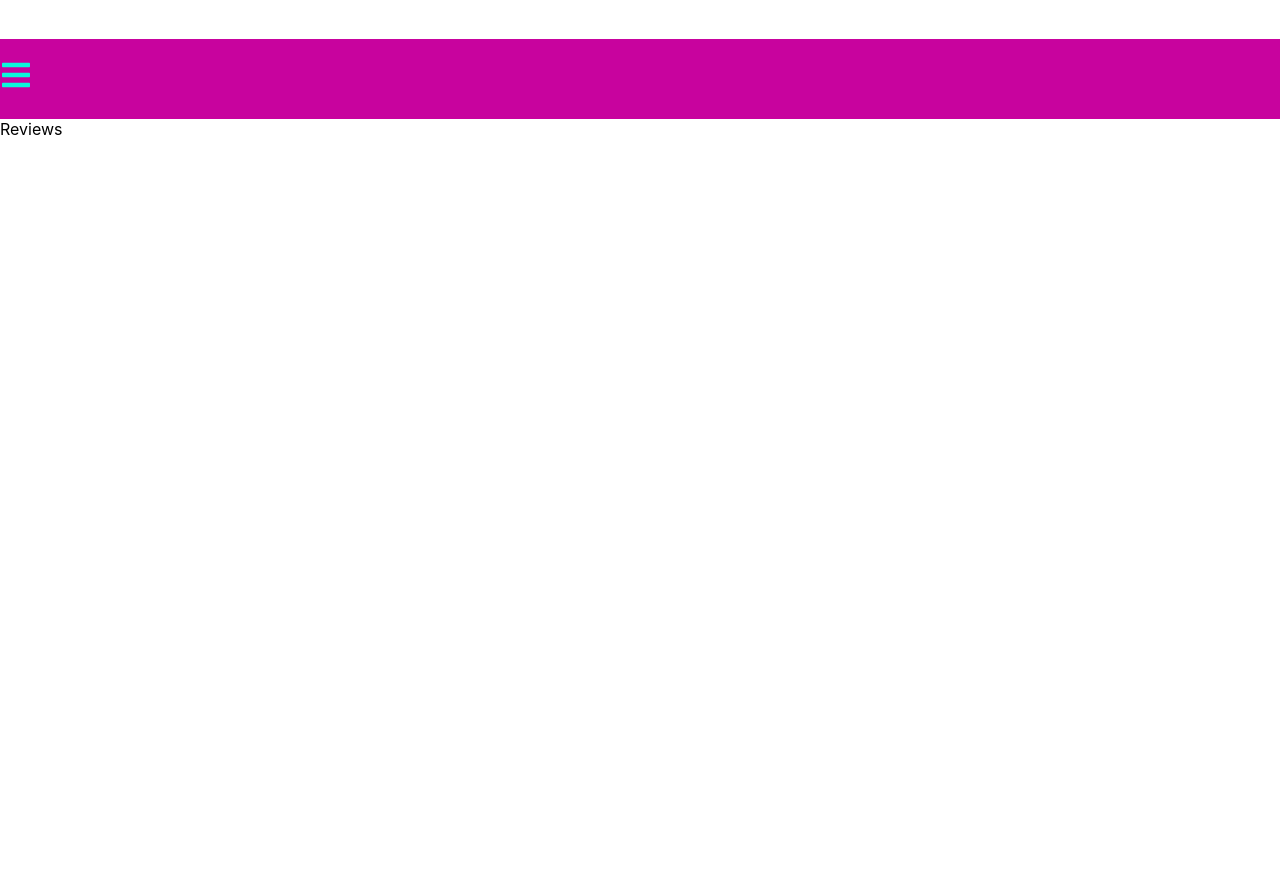
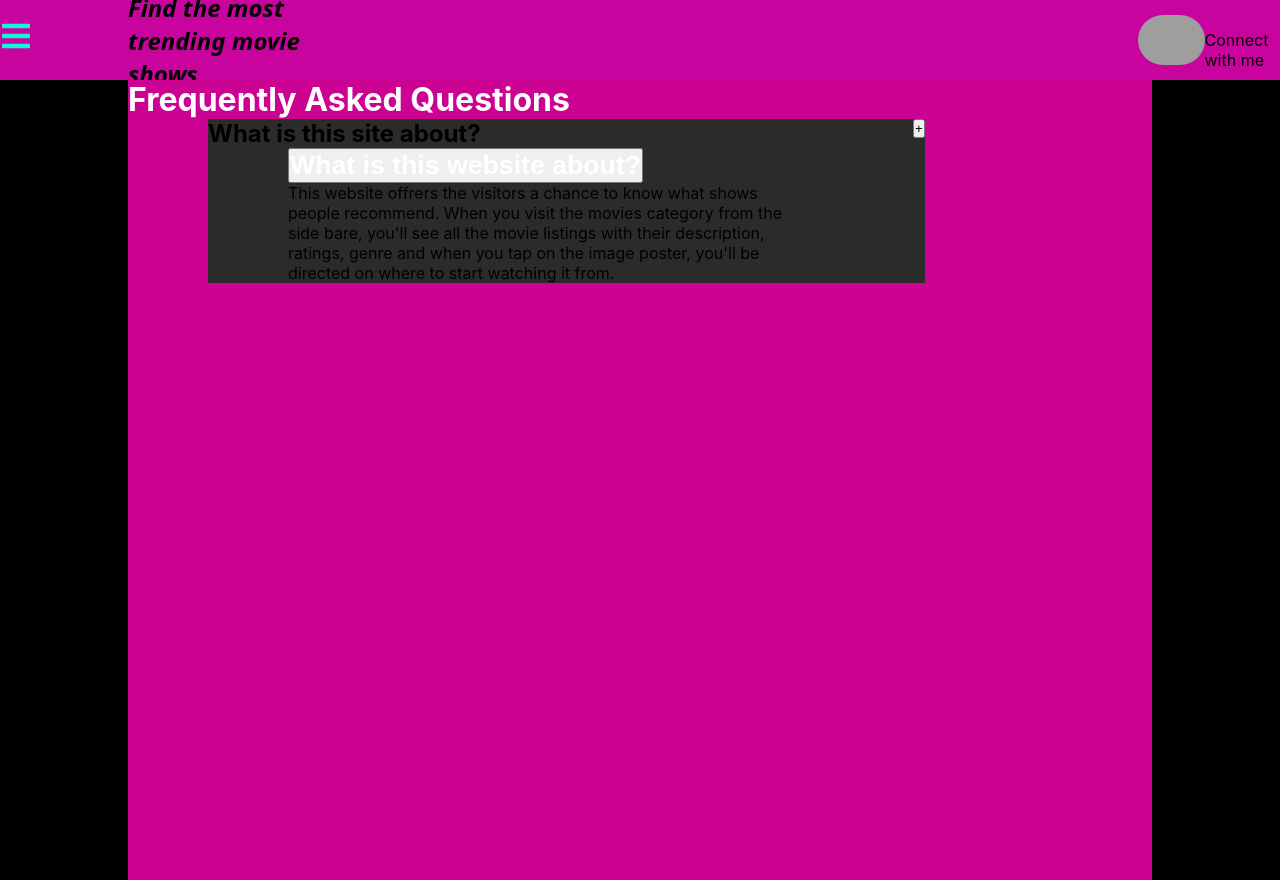
Before and after one commit to Teenskey-Knows/movies-and-series-hub, a React (Create React App) app: page /reviews in a window 1280 px wide. Before the commit the page ends 800 px from the top, so only its background shows below. Built offline with nearby package versions, Linux system fonts and the light colour scheme; data requests are answered from the project's data file; grey boxes are pictures that could not be loaded.

Commit message:
Adding extra features to my Review component

```diff
--- /dev/null
+++ b/src/Pages/Questions.css
@@ -0,0 +1,5 @@
+*{
+    margin: 0;
+    padding: 0;
+    box-sizing: border-box;
+}
--- /dev/null
+++ b/src/Pages/Questions.js
@@ -0,0 +1,29 @@
+import React,{useState}from 'react'
+import "../Pages/Questions.css"
+
+function Questions() {
+    const [question1,setQuestion1]=useState(true)
+
+function toggle1(){
+    setQuestion1(!question1)
+}
+
+const paragraph1 = (<p>This website offrers the visitors a chance to know what shows people recommend. When you visit the movies category from the side bare, you'll see all the movie listings with their description, ratings, genre and when you tap on the image poster, you'll be directed on where to start watching it from.</p>)
+
+  return (
+   <>
+   <div className="question1">
+    <button onClick={toggle1} className="questionBtn1">
+        <h1 className="myquestion1">
+            What is this website about?
+        </h1>
+    </button>
+    {question1 ? <p>{paragraph1}</p> : null}
+   </div>
+
+
+   </>
+  )
+}
+
+export default Questions
--- a/src/Pages/Reviews.js
+++ b/src/Pages/Reviews.js
@@ -1,13 +1,29 @@
 import React from 'react'
+import Questions from './Questions'
+
 
 
 function Reviews() {
 
   return (
-    <div>Reviews
+    <>
+
+    <div className="backgroundIt">
+      <br />
+      <div className="contentbackground">
+      <h1>Frequently Asked Questions</h1>
+      <div className="question1">
+        <h2>What is this site about?<span><button className="one">+</button></span></h2>
+        <Questions/>
+      </div>
+
+      </div>
+
+    </div>
 
 
-    </div>
+
+    </>
   )
 }
 
--- a/src/components/Navbar.css
+++ b/src/components/Navbar.css
@@ -4,6 +4,20 @@
     display: flex;
     justify-content: flex-start;
     align-items: center;
+}
+
+.h1h2{
+    color:  rgb(0, 0, 0);
+    font-family: system-ui, -apple-system, BlinkMacSystemFont, 'Segoe UI', Roboto, Oxygen, Ubuntu, Cantarell, 'Open Sans', 'Helvetica Neue', sans-serif;
+    font-style: italic;
+    font-size: 1.5rem;
+    margin-left: 6rem;
+}
+.dan{
+    border-radius: 4rem;
+    margin-left: 48rem;
+    float: right;
+
 }
 
 .menu-bars{
--- a/src/components/Navbar.js
+++ b/src/components/Navbar.js
@@ -4,6 +4,7 @@ import * as AiIcons from "react-icons/ai"
 import {Link} from "react-router-dom"
 import SidebarData from "./SidebarData"
 import { IconContext } from 'react-icons'
+import Dan from "../Images/Dan.png"
 //Allows us to style the icons all at ago
 //=========================================
 
@@ -18,12 +19,19 @@ function Navbar() {
     //so we're setting our sidebar to reverse state(to true)
   return (
   <>
-  <h1>rello</h1>
+
   <IconContext.Provider value={{color: "#0AF8DB"
   }}>
 
   <div className="navbar">
+
     <Link to="#" className="menu-bars"><FaIcons.FaBars onClick={showSidebar}/></Link>
+    <h1 className='h1h2'>Find the most trending movie shows</h1>
+
+    <a href="https://github.com/Thecodingobare" target='blank'><img className="dan" src={Dan} height={50} alt="" />
+    </a>
+    <br />
+    Connect with me
   </div>
   <nav className={sidebar? "nav-menu active" : "nav-menu"}>
     <ul className="nav-menu-items" onClick={showSidebar}>
--- a/src/components/SidebarData.js
+++ b/src/components/SidebarData.js
@@ -20,7 +20,7 @@ const SidebarData = [
     className: "nav-text",
   },
   {
-    title: "Reviews",
+    title: "About Us",
     path: "/reviews",
     icon: <MDIcons.MdReviews />,
     className: "nav-text",
--- a/src/index.css
+++ b/src/index.css
@@ -322,8 +322,35 @@ h1{
 }
 
 .recommendHeader{
-  background-color: #111010;
+  background-color: #0d0c0c;
   padding: 1rem;
   display: flex;
   justify-content: center;
 }
+
+/* Review Component */
+
+.backgroundIt{
+  background-color: #000000;
+  height: 100vh;
+  display: flex;
+  justify-content: center;
+}
+
+.contentbackground{
+  background-color: #cb0292;
+
+  width: 80%;
+
+
+}
+
+.question1{
+  background-color: #2b2b2a;
+  width: 70%;
+  margin-left: 5rem;
+}
+
+.one{
+  float: right;
+}
```
Also changed, not shown: src/App.js (+15 -0 lines), src/Pages/MoviesJS.txt (deleted), 1 other file (tests, documents, lock files or other folders).
